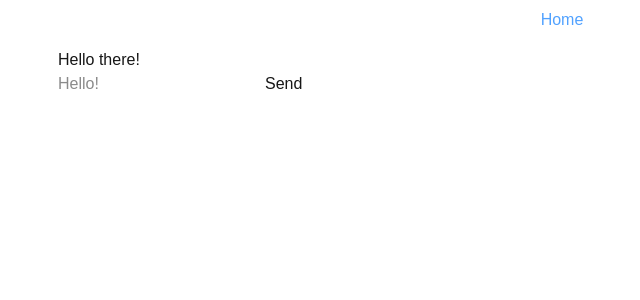
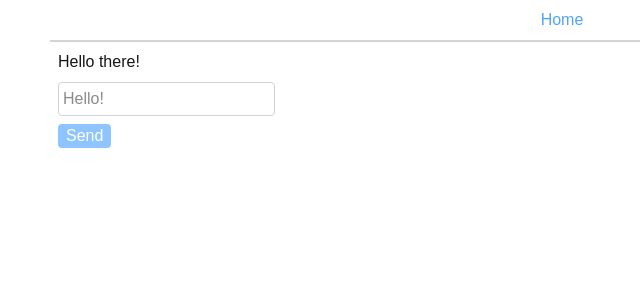
Before and after one commit to ruslan-sedziukh/learning-playground, a Next.js app in the folder workspaces/next-js/: page /nextjs/optimistic-form in a window 1280 px wide. Shown: the top 300 px of the page, without its empty margins (78-718 px from the left). Built offline with nearby package versions, Linux system fonts and the light colour scheme.

Commit message:
Update optimistic form example

```diff
--- a/workspaces/next-js/src/app/layout.tsx
+++ b/workspaces/next-js/src/app/layout.tsx
@@ -29,7 +29,7 @@ export default function RootLayout({
         className={`${geistSans.variable} ${geistMono.variable} antialiased h-[100%] flex justify-center bg-neutral-50 `}
       >
         <div className="flex flex-col items-center h-screen w-full max-w-[1024px]">
-          <header className="flex items-center justify-center my-2 w-full">
+          <header className="flex items-center justify-center py-2 w-full border-b-2 border-neutral-300">
             <Link href="/">Home</Link>
           </header>
 
--- a/workspaces/next-js/src/app/nextjs/optimistic-form/OptimisticForm.tsx
+++ b/workspaces/next-js/src/app/nextjs/optimistic-form/OptimisticForm.tsx
@@ -2,6 +2,8 @@
 
 import { useOptimistic, useState, useRef } from 'react'
 import { deliverMessage } from './action'
+import Input from '@/components/Input'
+import Button from '@/components/Button'
 
 type Message = {
   text: string
@@ -43,7 +45,7 @@ function Thread({
   )
 
   return (
-    <>
+    <div className="flex flex-col gap-2">
       {optimisticMessages.map((message: Message, index: number) => (
         <div key={index}>
           {message.text}
@@ -52,17 +54,21 @@ function Thread({
         </div>
       ))}
 
-      <form ref={formRef} action={formAction}>
-        <input
+      <form
+        ref={formRef}
+        action={formAction}
+        className="flex flex-col gap-2 items-start"
+      >
+        <Input
           type="text"
           name="message"
           placeholder="Hello!"
           onChange={() => console.log('change')}
         />
 
-        <button type="submit">Send</button>
+        <Button type="submit">Send</Button>
       </form>
-    </>
+    </div>
   )
 }
 
```
